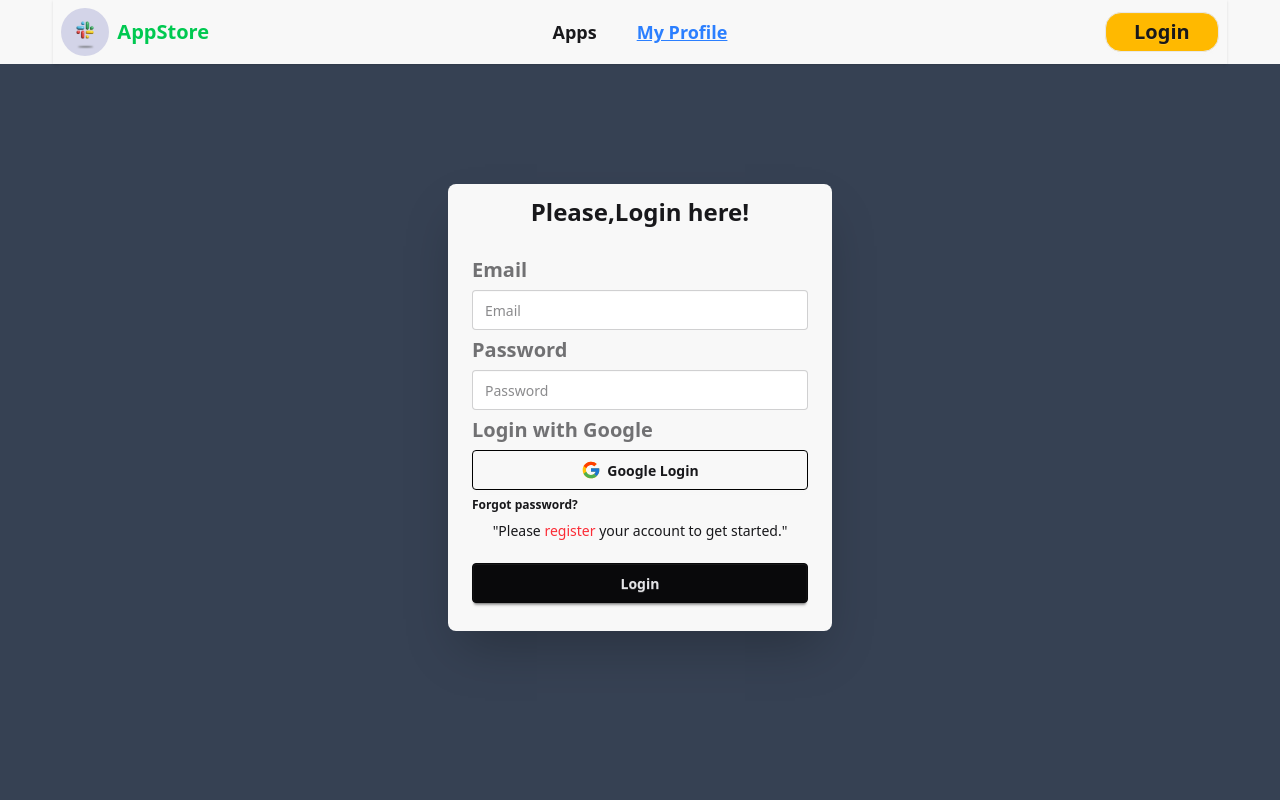
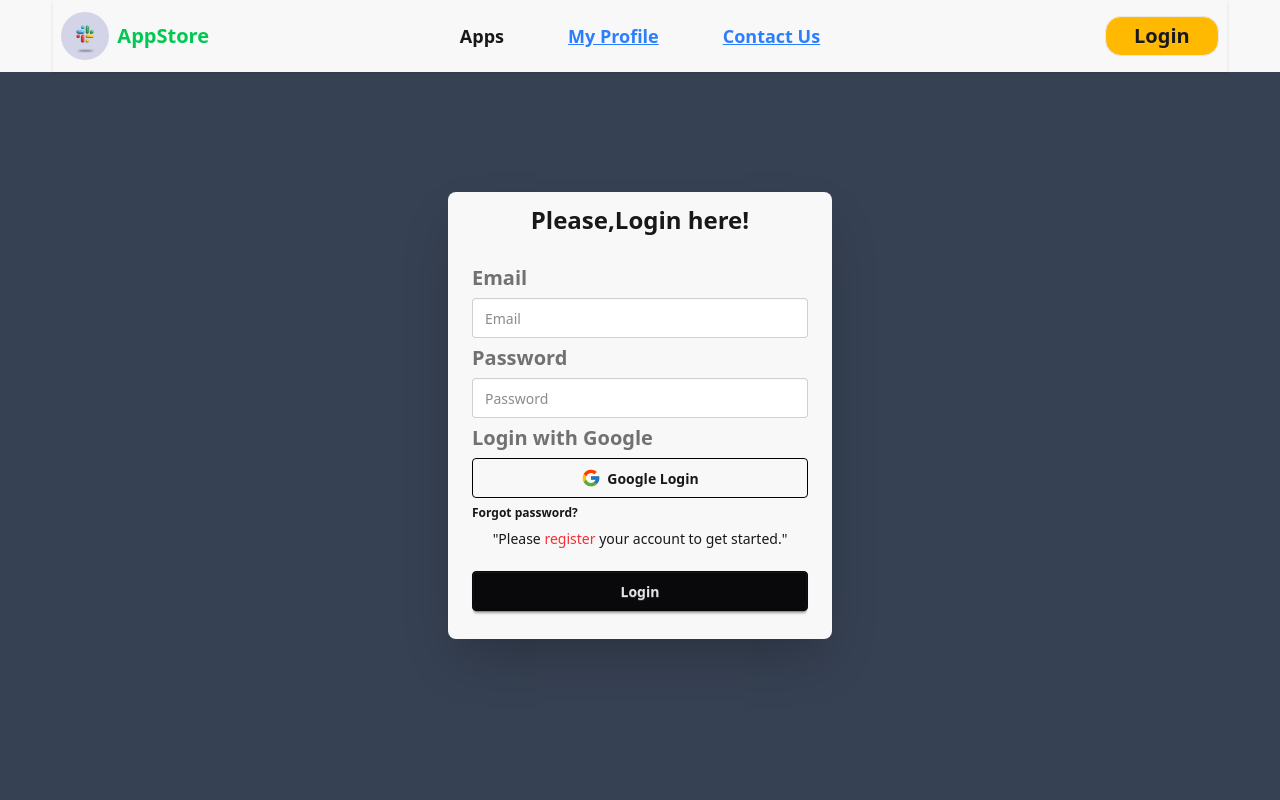
Before and after one commit to Badhonshahrier/app_store_web, a React (Vite) app: page /login in a window 1280 px wide. Shown: the top 800 px of the page. Built offline with nearby package versions, Linux system fonts and the light colour scheme; no server answers.

Commit message:
adding extra section

```diff
--- /dev/null
+++ b/public/contactUS.json
@@ -0,0 +1,38 @@
+[
+    {
+        "title": "Contact Us",
+        "subtitle": "Got a question or need help?",
+        "message": "If you have any questions or need assistance with app usage, features, or anything related to our platform, don’t hesitate to get in touch. Our support team is always ready to help.",
+        "email": "help@appstoreplatform.com",
+        "phone": "+1-800-234-5678",
+        "support_hours": "Monday to Friday, 9:00 AM - 6:00 PM",
+        "category": "General Inquiry"
+    },
+    {
+        "title": "Refund / Claim Request",
+        "subtitle": "Issue with a purchase or claim?",
+        "message": "If you've faced issues with a paid app or transaction, our support team is here to help you with refund requests, claims, or other payment concerns. Please provide as many details as possible to process your request.",
+        "email": "claims@appstoreplatform.com",
+        "phone": "+1-800-345-6789",
+        "support_hours": "Monday to Friday, 10:00 AM - 5:00 PM",
+        "category": "Refund/Claim"
+    },
+    {
+        "title": "Technical Support",
+        "subtitle": "Need help with technical issues?",
+        "message": "If you're experiencing bugs, crashes, or technical difficulties with an app, we're here to assist you. Please provide detailed information so we can resolve the issue as quickly as possible.",
+        "email": "techsupport@appstoreplatform.com",
+        "phone": "+1-800-456-7890",
+        "support_hours": "Monday to Friday, 8:00 AM - 7:00 PM",
+        "category": "Technical Support"
+    },
+    {
+        "title": "App Purchase Inquiry",
+        "subtitle": "Questions about your purchase?",
+        "message": "If you have concerns about a recent app purchase, billing details, or need help with your order, feel free to contact our support team. We’ll get back to you promptly with the necessary assistance.",
+        "email": "purchaseinquiries@appstoreplatform.com",
+        "phone": "+1-800-567-8901",
+        "support_hours": "Monday to Friday, 9:00 AM - 5:00 PM",
+        "category": "App Purchase"
+    }
+]
--- a/src/Components/Productivity.jsx
+++ b/src/Components/Productivity.jsx
@@ -44,10 +44,10 @@ const Productivity = ({ data }) => {
               </h3>
               <p>
                 <div className="flex items-center gap-1">
-                  {" "}
-                  <GoStarFill size={20} color="gold" />
+
+                 <GoStarFill size={20} color="gold" />
                   {app.rating}
-                </div>{" "}
+                </div>
               </p>
               <div className="">
                 <p className="flex items-center gap-1">
--- a/src/Components/Slider/Slider.jsx
+++ b/src/Components/Slider/Slider.jsx
@@ -3,9 +3,9 @@ import React, { useEffect, useState } from "react";
 const Slider = () => {
   const images = [
     "https://i.ibb.co.com/QvVCcFr3/programing-hero.png",
-    "https://i.ibb.co.com/TB2z4WJP/forest.png",
-    "https://i.ibb.co.com/Myj8NJ8X/Duolingo-AIM-1024x576.jpg",
-    "https://i.ibb.co.com/gbp88jwD/notion.png",
+    "https://i.ibb.co.com/0R5Xr4vR/1-9-Wz-J1r-Rpuc-LURg-U-QLWs-Aw.jpg",
+    "https://i.ibb.co.com/nNLgmZp6/MB-Khan-Academy-001-Cover-2000x1126.jpg",
+    "https://i.ibb.co.com/jkr4xjHB/todoist-new-logo-red.webp",
   ];
 
   const [current, setCurrent] = useState(0);
--- a/src/Navbar/Navbar.jsx
+++ b/src/Navbar/Navbar.jsx
@@ -1,13 +1,168 @@
-import React, { use } from "react";
+// import React, { use } from "react";
+// import NavbarLogo from "../assets/farhat-altaf-2X1CbJ8kVL0-unsplash.jpg";
+// import { Link, NavLink } from "react-router";
+// import { AuthContext } from "../Provider/AuthProvider";
+
+// import Swal from "sweetalert2";
+
+// const Navbar = () => {
+//   const { user, logOut } = use(AuthContext);
+//   const handleLogout = () => {
+//     logOut()
+//       .then(() => {
+//         Swal.fire({
+//           title: "Logged out!",
+//           text: "You have been logged out successfully.",
+//           icon: "success",
+//           confirmButtonText: "OK",
+//           confirmButtonColor: "#3085d6",
+//         });
+//       })
+//       .catch((error) => {
+//         console.log(error);
+//         Swal.fire({
+//           title: "Error!",
+//           text: "Something went wrong during logout.",
+//           icon: "error",
+//           confirmButtonText: "OK",
+//         });
+//       });
+//   };
+
+//   return (
+//     <div className="bg-base-200">
+//       <div className="navbar w-11/12 mx-auto shadow-sm ">
+//         <div className="navbar-start ">
+//           <div className="dropdown">
+//             <div tabIndex={0} role="button" className=" lg:hidden">
+//               <svg
+//                 xmlns="http://www.w3.org/2000/svg"
+//                 className="h-5 w-5"
+//                 fill="none"
+//                 viewBox="0 0 24 24"
+//                 stroke="currentColor"
+//               >
+//                 {" "}
+//                 <path
+//                   strokeLinecap="round"
+//                   strokeLinejoin="round"
+//                   strokeWidth="2"
+//                   d="M4 6h16M4 12h8m-8 6h16"
+//                 />{" "}
+//               </svg>
+//             </div>
+//           </div>
+//           <img
+//             src={NavbarLogo}
+//             className="w-12 h-12 object-cover rounded-4xl"
+//             alt=""
+//           />
+//           <p className="ml-2 text-xl font-bold text-green-500">AppStore</p>
+//         </div>
+//         <div className="navbar-center hidden lg:flex">
+//           <ul className="menu menu-horizontal px-1 space-x-10">
+//             <NavLink
+//               to="/"
+//               className={({ isActive }) =>
+//                 isActive
+//                   ? "text-blue-500 underline text-lg font-bold"
+//                   : "text-lg font-bold"
+//               }
+//             >
+//               <li>Apps</li>
+//             </NavLink>
+//             {user ? (
+//               <NavLink
+//                 to="/profile"
+//                 className={({ isActive }) =>
+//                   isActive
+//                     ? "text-blue-500 underline text-lg font-bold"
+//                     : "text-lg font-bold"
+//                 }
+//               >
+//                 <li>My Profile</li>
+//               </NavLink>
+//             ) : (
+//               <NavLink
+//                 to="/login"
+//                 className={({ isActive }) =>
+//                   isActive
+//                     ? "text-blue-500 underline text-lg font-bold"
+//                     : "text-lg font-bold"
+//                 }
+//               >
+//                 <li>My Profile</li>
+//               </NavLink>
+//             )}
+//             {user ? (
+//               <NavLink
+//                 className={({ isActive }) =>
+//                   isActive
+//                     ? "text-blue-500 underline text-lg font-bold"
+//                     : "text-lg font-bold"
+//                 }
+//                 to="/contactUs"
+//               >
+//                 Contact Us
+//               </NavLink>
+//             ) : (
+//               <NavLink
+//                 className={({ isActive }) =>
+//                   isActive
+//                     ? "text-blue-500 underline text-lg font-bold"
+//                     : "text-lg font-bold"
+//                 }
+//                 to="/login"
+//               >
+//                 Contact Us
+//               </NavLink>
+//             )}
+//           </ul>
+//         </div>
+//         <div className="navbar-end">
+//           {user ? (
+//             <div className="flex items-center space-x-3">
+//               <div
+//                 className="tooltip tooltip-bottom"
+//                 data-tip={user.displayName ? user.displayName : user.email}
+//               >
+//                 <img
+//                   src={user ? user.photoURL : ""}
+//                   alt="profile"
+//                   className="w-10 h-10 rounded-full object-cover"
+//                 />
+//               </div>
+//               <button
+//                 onClick={handleLogout}
+//                 className="btn p-0 px-7 rounded-2xl text-xl font-bold bg-amber-400 hover:bg-green-500"
+//               >
+//                 Logout
+//               </button>
+//             </div>
+//           ) : (
+//             <Link to="/login">
+//               <button className="btn p-0 px-7 rounded-2xl text-xl font-bold bg-amber-400 hover:bg-green-500">
+//                 Login
+//               </button>
+//             </Link>
+//           )}
+//         </div>
+//       </div>
+//     </div>
+//   );
+// };
+
+// export default Navbar;
+
+import React, { useContext } from "react";
 import NavbarLogo from "../assets/farhat-altaf-2X1CbJ8kVL0-unsplash.jpg";
 import { Link, NavLink } from "react-router";
 import { AuthContext } from "../Provider/AuthProvider";
-
 import Swal from "sweetalert2";
 
+const Navbar = () => {
+  const { user, logOut } = useContext(AuthContext)
 
-const Navbar = () => {
-  const { user, logOut } = use(AuthContext);
   const handleLogout = () => {
     logOut()
       .then(() => {
@@ -16,7 +171,7 @@ const Navbar = () => {
           text: "You have been logged out successfully.",
           icon: "success",
           confirmButtonText: "OK",
-          confirmButtonColor: "#3085d6"
+          confirmButtonColor: "#3085d6",
         });
       })
       .catch((error) => {
@@ -25,43 +180,26 @@ const Navbar = () => {
           title: "Error!",
           text: "Something went wrong during logout.",
           icon: "error",
-          confirmButtonText: "OK"
+          confirmButtonText: "OK",
         });
       });
   };
 
   return (
     <div className="bg-base-200">
-      <div className="navbar w-11/12 mx-auto shadow-sm ">
-        <div className="navbar-start ">
-          <div className="dropdown">
-            <div tabIndex={0} role="button" className=" lg:hidden">
-              <svg
-                xmlns="http://www.w3.org/2000/svg"
-                className="h-5 w-5"
-                fill="none"
-                viewBox="0 0 24 24"
-                stroke="currentColor"
-              >
-                {" "}
-                <path
-                  strokeLinecap="round"
-                  strokeLinejoin="round"
-                  strokeWidth="2"
-                  d="M4 6h16M4 12h8m-8 6h16"
-                />{" "}
-              </svg>
-            </div>
-          </div>
+      <div className="navbar w-11/12 mx-auto shadow-sm">
+        <div className="navbar-start">
           <img
             src={NavbarLogo}
-            className="w-12 h-12 object-cover rounded-4xl"
-            alt=""
+            className="w-12 h-12 object-cover rounded-full"
+            alt="Logo"
           />
           <p className="ml-2 text-xl font-bold text-green-500">AppStore</p>
         </div>
+
         <div className="navbar-center hidden lg:flex">
           <ul className="menu menu-horizontal px-1 space-x-10">
+            <li>
               <NavLink
                 to="/"
                 className={({ isActive }) =>
@@ -70,42 +208,47 @@ const Navbar = () => {
                     : "text-lg font-bold"
                 }
               >
-              <li>Apps</li>
+                Apps
               </NavLink>
-            {user ? (
+            </li>
+
+            <li>
               <NavLink
-                to="/profile"
+                to={user ? "/profile" : "/login"}
                 className={({ isActive }) =>
                   isActive
                     ? "text-blue-500 underline text-lg font-bold"
                     : "text-lg font-bold"
                 }
               >
-                <li>My Profile</li>
+                My Profile
               </NavLink>
-            ) : (
+            </li>
+
+            <li>
               <NavLink
-                to="/login"
+                to={user ? "/contactUs" : "/login"}
                 className={({ isActive }) =>
                   isActive
                     ? "text-blue-500 underline text-lg font-bold"
                     : "text-lg font-bold"
                 }
               >
-                <li>My Profile</li>
+                Contact Us
               </NavLink>
-            )}
+            </li>
           </ul>
         </div>
+
         <div className="navbar-end">
           {user ? (
             <div className="flex items-center space-x-3">
               <div
                 className="tooltip tooltip-bottom"
-                data-tip={user.displayName ? user.displayName : user.email}
+                data-tip={user.displayName || user.email}
               >
                 <img
-                  src={user ? user.photoURL : ""}
+                  src={user.photoURL}
                   alt="profile"
                   className="w-10 h-10 rounded-full object-cover"
                 />
@@ -126,7 +269,6 @@ const Navbar = () => {
           )}
         </div>
       </div>
-
     </div>
   );
 };
```
Also changed, not shown: src/Components/ContactUs/ContactUs.jsx (added, +31 -0 lines), src/Routes/Routes.jsx (+7 -0 lines). Lines whose indentation alone changed are shown as unchanged.
